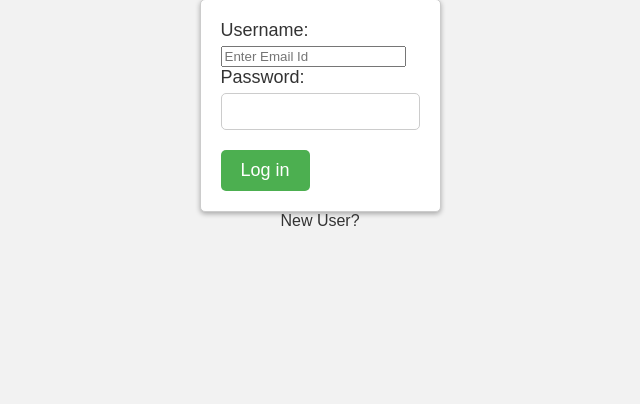
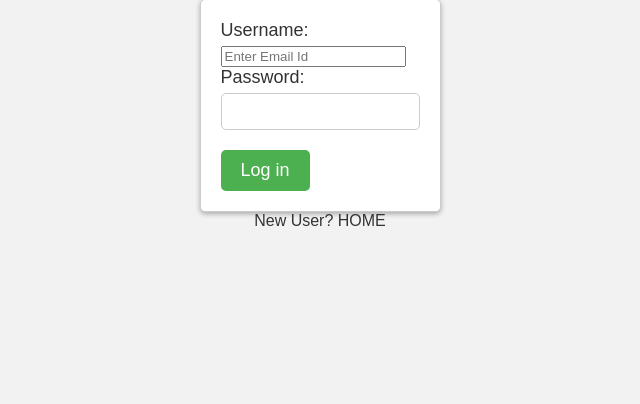
Before and after one commit to joelbiju2001/WEBPRO-PROJ-4, a PHP site: page /login.php in a window 1280 px wide. Shown: the part 81-485 px from the top of the page, without its empty margins (320-960 px from the left). Run offline with PHP 8.4, Linux system fonts and the light colour scheme.

Commit message:
Update login.php

```diff
--- a/login.php
+++ b/login.php
@@ -16,6 +16,7 @@
     </form>
 	<br>
 	<a href="signup.php"> New User? </a>
+	<a href="home.html">HOME</a>
 
 
 </body>
```
